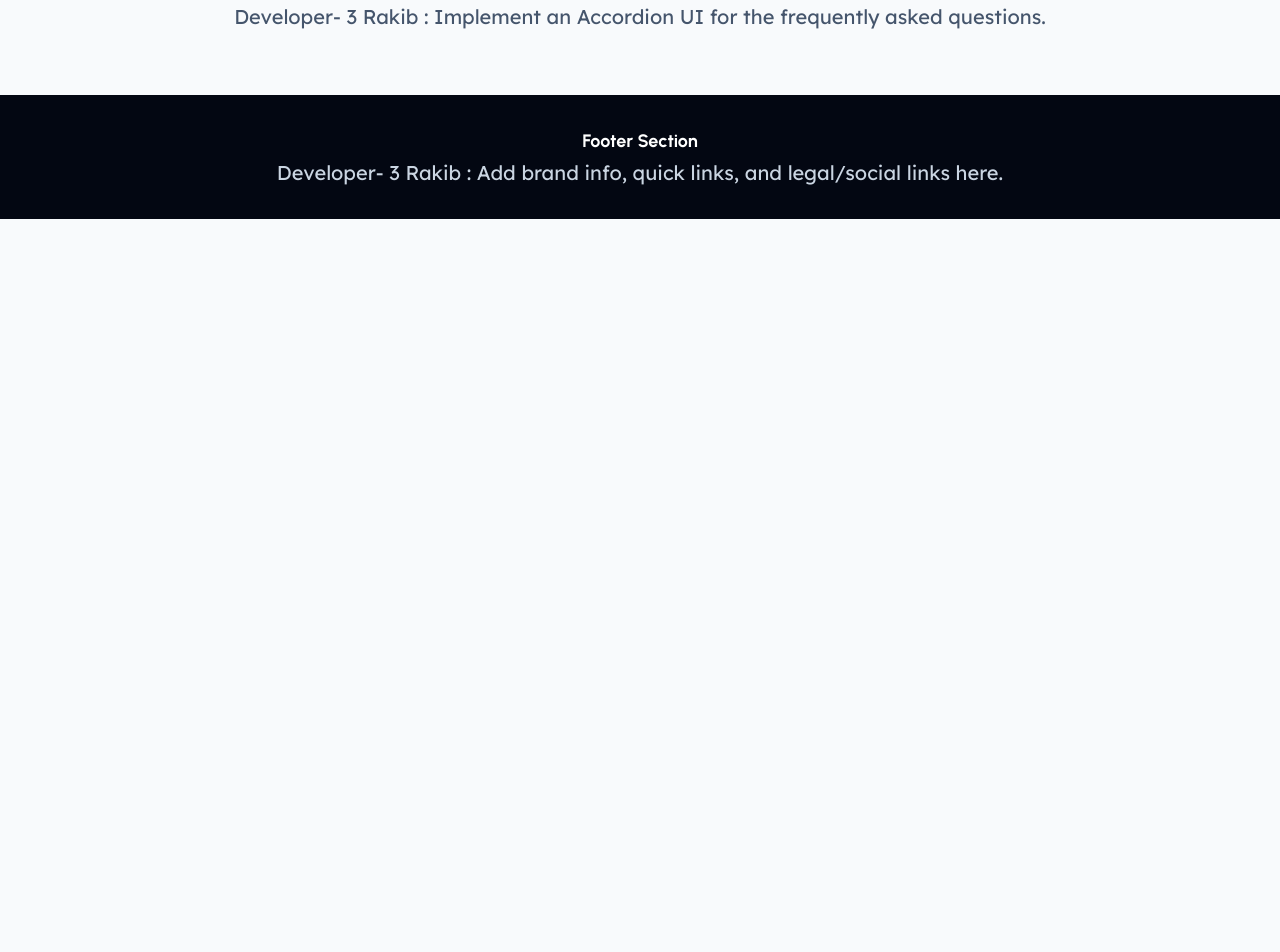
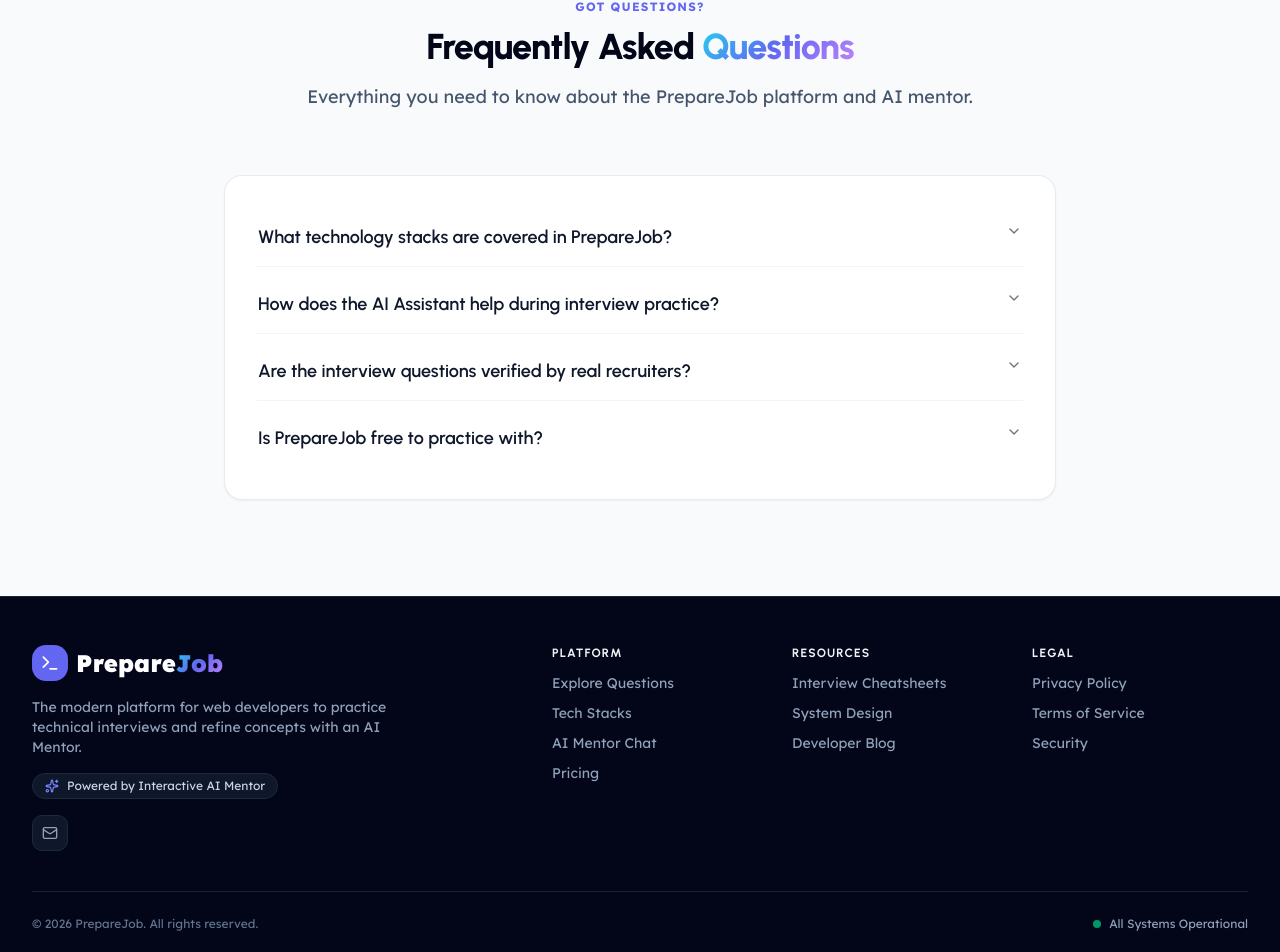
Before and after one commit to hridoy-web/preparejob-frontend, a Next.js app: page / in a window 1280 px wide. Shown: the part 3506-4458 px from the top of the page. Before the commit the page ends 3725 px from the top, so only its background shows below. Built offline with nearby package versions, Linux system fonts and the light colour scheme.

Commit message:
feat: added clean SEO optimized footer component

```diff
--- a/src/components/home/FAQSection.tsx
+++ b/src/components/home/FAQSection.tsx
@@ -1,10 +1,81 @@
-export default function FAQSection() {
+import React from "react";
+import {
+  Accordion,
+  AccordionContent,
+  AccordionItem,
+  AccordionTrigger,
+} from "@/components/ui/accordion";
+
+interface FaqItem {
+  id: string;
+  question: string;
+  answer: string;
+}
+
+const FAQ_DATA: FaqItem[] = [
+  {
+    id: "item-1",
+    question: "What technology stacks are covered in PrepareJob?",
+    answer: "We cover popular modern web development stacks including React, Next.js, Node.js, Express, MongoDB, JavaScript fundamentals, and TypeScript."
+  },
+  {
+    id: "item-2",
+    question: "How does the AI Assistant help during interview practice?",
+    answer: "Our basic AI chat tool allows you to ask technical questions, request simple code explanations, and clear your doubts interactively while practicing."
+  },
+  {
+    id: "item-3",
+    question: "Are the interview questions verified by real recruiters?",
+    answer: "Yes, our question database is curated from real-world frontend, backend, and full-stack interview experiences shared by modern developers and hiring teams."
+  },
+  {
+    id: "item-4",
+    question: "Is PrepareJob free to practice with?",
+    answer: "Yes, you can explore questions, access standard model answers, and interact with the AI assistant for core practice tracks."
+  }
+];
+
+export default function FaqSection(): React.JSX.Element {
   return (
-    <section className="py-16 px-6 max-w-4xl mx-auto text-center">
-      <h2 className="text-2xl font-bold ai-gradient-text">FAQ Section</h2>
-      <p className="text-xl text-slate-600 mt-1">
-        Developer- 3 Rakib : Implement an Accordion UI for the frequently asked questions.
-      </p>
+    <section
+      aria-labelledby="faq-heading"
+      className="py-16 md:py-24 bg-[var(--color-brand-surface)] text-[var(--color-brand-primary)]"
+    >
+      <div className="max-w-4xl mx-auto px-4 sm:px-6 lg:px-8">
+
+        {/* Section Header */}
+        <header className="text-center mb-12 md:mb-16">
+          <span className="text-xs font-bold uppercase tracking-widest text-[var(--color-brand-accent)] block mb-3">
+            Got Questions?
+          </span>
+          <h2
+            id="faq-heading"
+            className="text-3xl sm:text-4xl font-extrabold tracking-tight text-slate-950 mb-4"
+          >
+            Frequently Asked <span className="ai-gradient-text">Questions</span>
+          </h2>
+          <p className="text-base sm:text-lg text-slate-600">
+            Everything you need to know about the PrepareJob platform and AI mentor.
+          </p>
+        </header>
+
+        {/* Accordion Component */}
+        <div className="bg-white p-6 sm:p-8 rounded-2xl border border-slate-200/80 shadow-xs">
+          <Accordion type="single" collapsible className="w-full space-y-2">
+            {FAQ_DATA.map((faq) => (
+              <AccordionItem key={faq.id} value={faq.id} className="border-b border-slate-100 last:border-0 py-1">
+                <AccordionTrigger className="text-left font-semibold text-slate-900 text-base sm:text-lg hover:text-[var(--color-brand-accent)] hover:no-underline transition-colors">
+                  {faq.question}
+                </AccordionTrigger>
+                <AccordionContent className="text-slate-600 text-sm leading-relaxed pt-1 pb-3">
+                  {faq.answer}
+                </AccordionContent>
+              </AccordionItem>
+            ))}
+          </Accordion>
+        </div>
+
+      </div>
     </section>
   );
 }
--- a/src/components/shared/Footer.tsx
+++ b/src/components/shared/Footer.tsx
@@ -1,10 +1,98 @@
-export default function Footer() {
+import React from 'react';
+import Link from 'next/link';
+import { Terminal, Mail, Sparkles } from 'lucide-react';
+
+interface FooterLink {
+  label: string;
+  href: string;
+}
+
+const FOOTER_NAV: Record<string, FooterLink[]> = {
+  Platform: [
+    { label: 'Explore Questions', href: '/explore' },
+    { label: 'Tech Stacks', href: '/stacks' },
+    { label: 'AI Mentor Chat', href: '/ai-chat' },
+    { label: 'Pricing', href: '/pricing' },
+  ],
+  Resources: [
+    { label: 'Interview Cheatsheets', href: '/cheatsheets' },
+    { label: 'System Design', href: '/system-design' },
+    { label: 'Developer Blog', href: '/blog' },
+  ],
+  Legal: [
+    { label: 'Privacy Policy', href: '/privacy' },
+    { label: 'Terms of Service', href: '/terms' },
+    { label: 'Security', href: '/security' },
+  ],
+};
+
+export default function Footer(): React.JSX.Element {
   return (
-    <footer className="p-8 bg-brand-primary text-white text-center">
-      <h2 className="text-lg font-bold">Footer Section</h2>
-      <p className="text-xl text-slate-300 mt-1">
-        Developer- 3 Rakib : Add brand info, quick links, and legal/social links here.
-      </p>
+    <footer className="bg-slate-950 text-slate-300 border-t border-slate-800/80 pt-12 pb-8">
+      <div className="max-w-7xl mx-auto px-4 sm:px-6 lg:px-8">
+
+        {/* Main Content Grid */}
+        <div className="grid grid-cols-1 lg:grid-cols-12 gap-8 pb-10 border-b border-slate-800/80">
+
+          {/* Brand Column */}
+          <div className="lg:col-span-5 space-y-4">
+            <Link href="/" className="inline-flex items-center gap-2 text-white font-black text-2xl">
+              <div className="w-9 h-9 rounded-xl bg-[var(--color-brand-accent)] flex items-center justify-center">
+                <Terminal className="w-5 h-5 text-white" />
+              </div>
+              <span>Prepare<span className="ai-gradient-text">Job</span></span>
+            </Link>
+
+            <p className="text-slate-400 text-sm max-w-sm">
+              The modern platform for web developers to practice technical interviews and refine concepts with an AI Mentor.
+            </p>
+
+            <div className="inline-flex items-center gap-2 px-3 py-1 rounded-full bg-slate-900 border border-slate-800 text-xs text-slate-300">
+              <Sparkles className="w-3.5 h-3.5 text-indigo-400" />
+              <span>Powered by Interactive AI Mentor</span>
+            </div>
+
+            <div>
+              <a
+                href="mailto:support@preparejob.com"
+                aria-label="Email Support"
+                className="w-9 h-9 rounded-lg bg-slate-900 border border-slate-800 inline-flex items-center justify-center text-slate-400 hover:text-white transition-colors"
+              >
+                <Mail className="w-4 h-4" />
+              </a>
+            </div>
+          </div>
+
+          {/* Links Column */}
+          <div className="lg:col-span-7 grid grid-cols-2 sm:grid-cols-3 gap-6 text-sm">
+            {Object.entries(FOOTER_NAV).map(([category, links]) => (
+              <nav key={category} aria-label={`${category} Navigation`}>
+                <h3 className="text-xs font-bold text-slate-100 uppercase tracking-widest mb-3">{category}</h3>
+                <ul className="space-y-2.5">
+                  {links.map((link) => (
+                    <li key={link.label}>
+                      <Link href={link.href} className="text-slate-400 hover:text-indigo-400 transition-colors">
+                        {link.label}
+                      </Link>
+                    </li>
+                  ))}
+                </ul>
+              </nav>
+            ))}
+          </div>
+
+        </div>
+
+        {/* Bottom Bar */}
+        <div className="pt-6 flex flex-col sm:flex-row items-center justify-between gap-3 text-xs text-slate-500">
+          <p>© {new Date().getFullYear()} PrepareJob. All rights reserved.</p>
+          <div className="flex items-center gap-2">
+            <span className="w-2 h-2 rounded-full bg-emerald-500 animate-pulse" />
+            <span className="text-slate-400">All Systems Operational</span>
+          </div>
+        </div>
+
+      </div>
     </footer>
   );
 }
```
